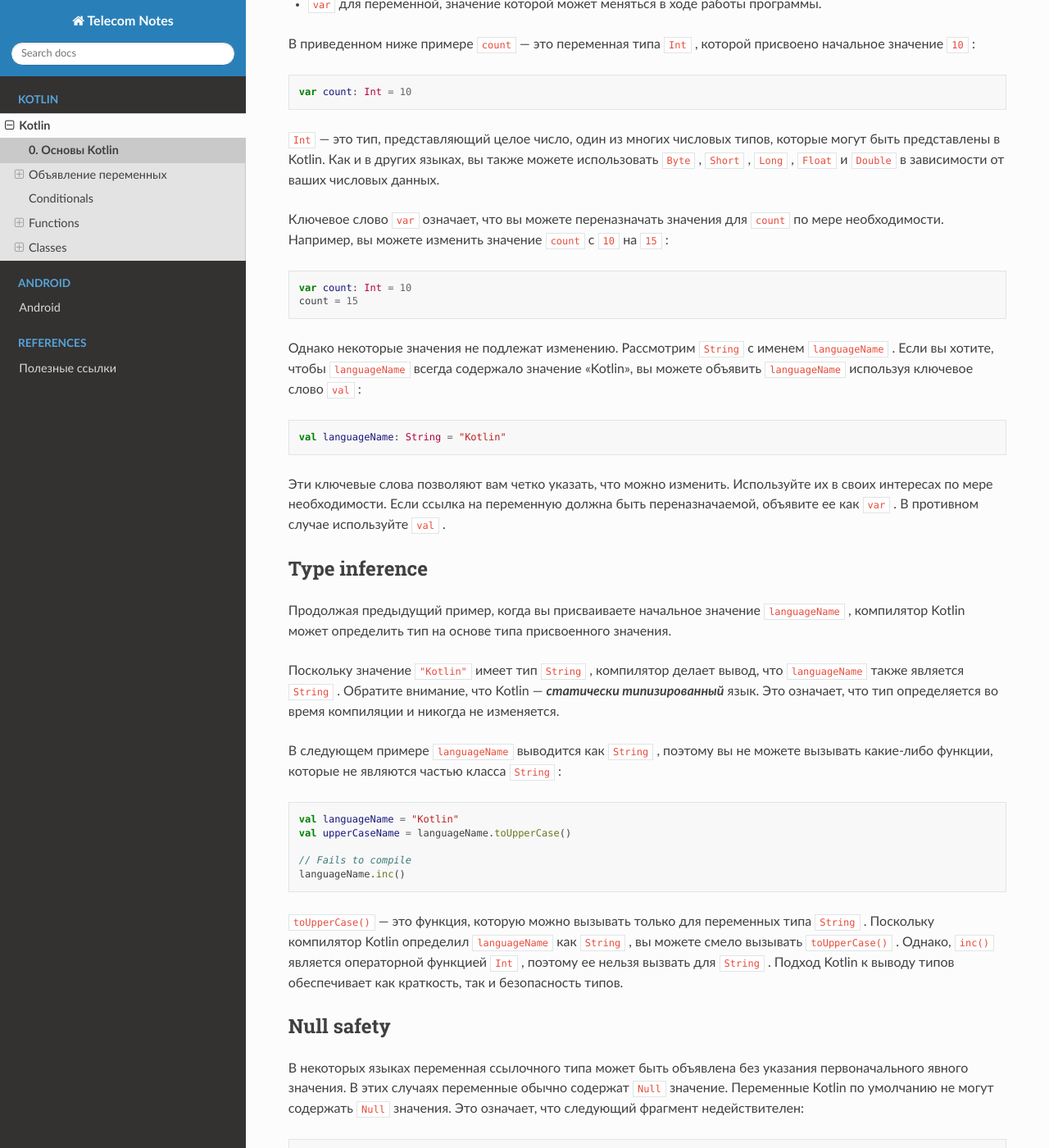
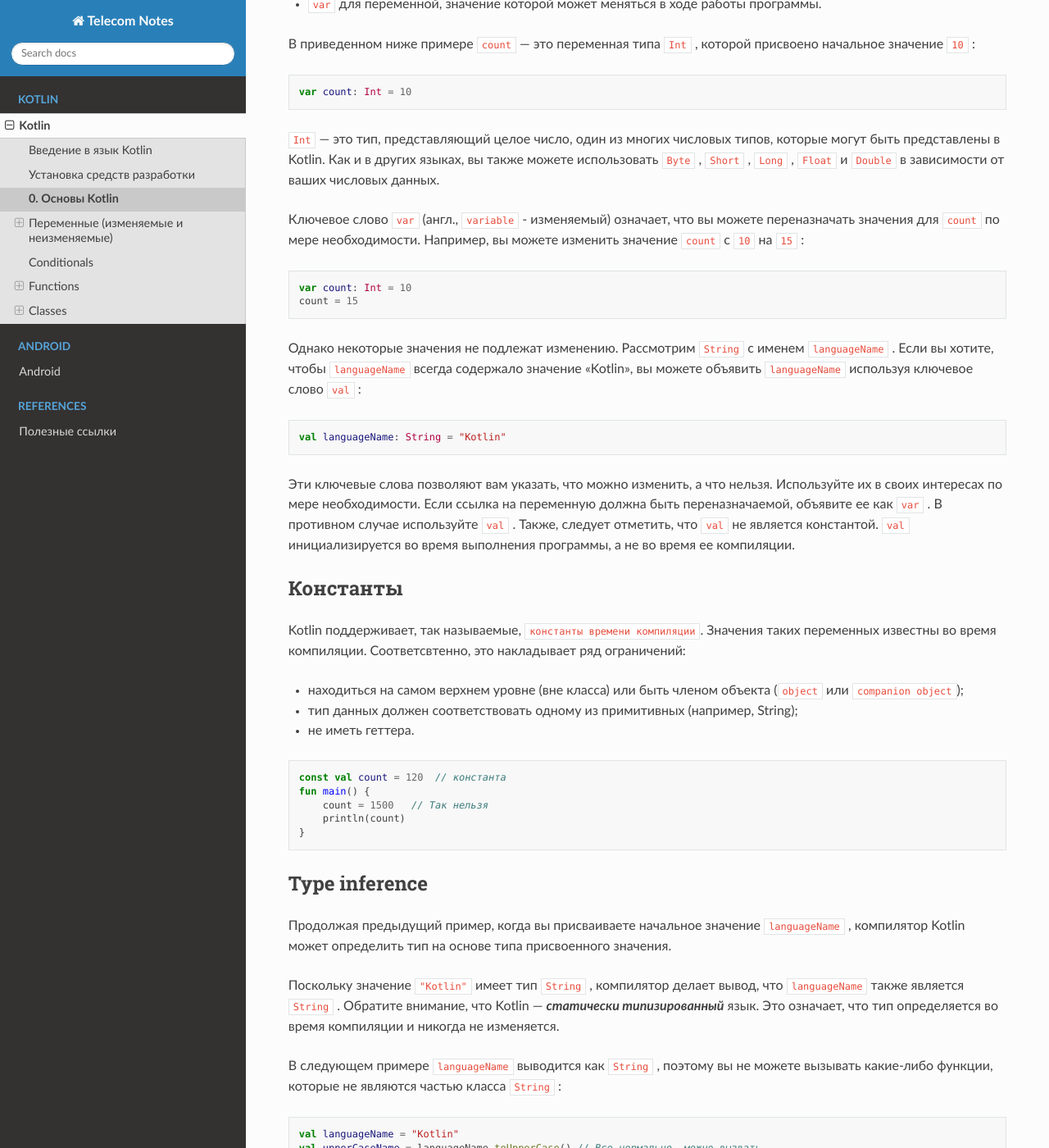
Before and after one commit to TelecomDep/notes, a Sphinx documentation site: the page built from docs/source/Kotlin/02_basic.md, in a window 1280 px wide and 1400 px high, scrolled down 399 px. Shown: the whole window at 82% size. Built offline with Sphinx 7.4.7 and the Read the Docs theme 3.1.0, drawn with Linux system fonts in a browser that asks for light colours; some of the changed text lies outside the part shown.

````diff
--- /dev/null
+++ b/docs/source/Kotlin/00_introduction.rst
@@ -0,0 +1,5 @@
+Введение в язык Kotlin
+===================================
+
+Что такое язык Kotlin
+---------------------
--- a/docs/source/Kotlin/01_kotlin_basic.md
+++ b/docs/source/Kotlin/02_basic.md
@@ -18,7 +18,7 @@
 [Kotlin](https://kotlinlang.org/) — это язык программирования, широко используемый разработчиками Android во всем мире. Эта тема представляет собой ускоренный курс Kotlin, который поможет вам быстро приступить к работе.
 
 
-## Объявление переменных
+## Переменные (изменяемые и неизменяемые)
 
 Kotlin использует два разных ключевых слова для объявления переменных: `val` и `var` .
 
@@ -33,16 +33,36 @@ var count: Int = 10
 
 `Int` — это тип, представляющий целое число, один из многих числовых типов, которые могут быть представлены в Kotlin. Как и в других языках, вы также можете использовать `Byte` , `Short` , `Long` , `Float` и `Double` в зависимости от ваших числовых данных.
 
-Ключевое слово `var` означает, что вы можете переназначать значения для `count` по мере необходимости. Например, вы можете изменить значение `count` с `10` на `15` :
+Ключевое слово `var` (англ., `variable` - изменяемый) означает, что вы можете переназначать значения для `count` по мере необходимости. Например, вы можете изменить значение `count` с `10` на `15` :
+
 ```Kotlin
 var count: Int = 10
 count = 15
 ```
+
 Однако некоторые значения не подлежат изменению. Рассмотрим `String` с именем `languageName` . Если вы хотите, чтобы `languageName` всегда содержало значение «Kotlin», вы можете объявить `languageName` используя ключевое слово `val` :
+
 ```Kotlin
 val languageName: String = "Kotlin"
 ```
-Эти ключевые слова позволяют вам четко указать, что можно изменить. Используйте их в своих интересах по мере необходимости. Если ссылка на переменную должна быть переназначаемой, объявите ее как `var` . В противном случае используйте `val` .
+
+Эти ключевые слова позволяют вам указать, что можно изменить, а что нельзя. Используйте их в своих интересах по мере необходимости. Если ссылка на переменную должна быть переназначаемой, объявите ее как `var` . В противном случае используйте `val` .
+Также, следует отметить, что `val` не является константой. `val` инициализируется во время выполнения программы, а не во время ее компиляции.
+
+### Константы
+
+Kotlin поддерживает, так называемые, `константы времени компиляции`. Значения таких переменных известны во время компиляции. Соответсвтенно, это накладывает ряд ограничений:
+- находиться на самом верхнем уровне (вне класса) или быть членом объекта (`object` или `companion object`);
+- тип данных должен соответствовать одному из примитивных (например, String);
+- не иметь геттера.
+
+```Kotlin
+const val count = 120  // константа
+fun main() {
+    count = 1500   // Так нельзя
+    println(count)
+}
+```
 
 ### Type inference
 
@@ -54,9 +74,9 @@ val languageName: String = "Kotlin"
 
 ```Kotlin
 val languageName = "Kotlin"
-val upperCaseName = languageName.toUpperCase()
+val upperCaseName = languageName.toUpperCase() // Все нормально, можно вызвать
 
-// Fails to compile
+// Нельзя, т.к. это не "числовая" переменная
 languageName.inc()
 ```
 
--- a/docs/source/Kotlin/kotlin.rst
+++ b/docs/source/Kotlin/kotlin.rst
@@ -5,4 +5,7 @@ Kotlin
    :caption: Kotlin
    :maxdepth: 2
 
-   01_kotlin_basic
+
+   00_introduction
+   01_install_first_program
+   02_basic
````
Also changed, not shown: docs/source/Kotlin/01_install_first_program.rst (added, +13 -0 lines), docs/source/_static/images/kotlin/00_intellij_idea_install.png (added).
